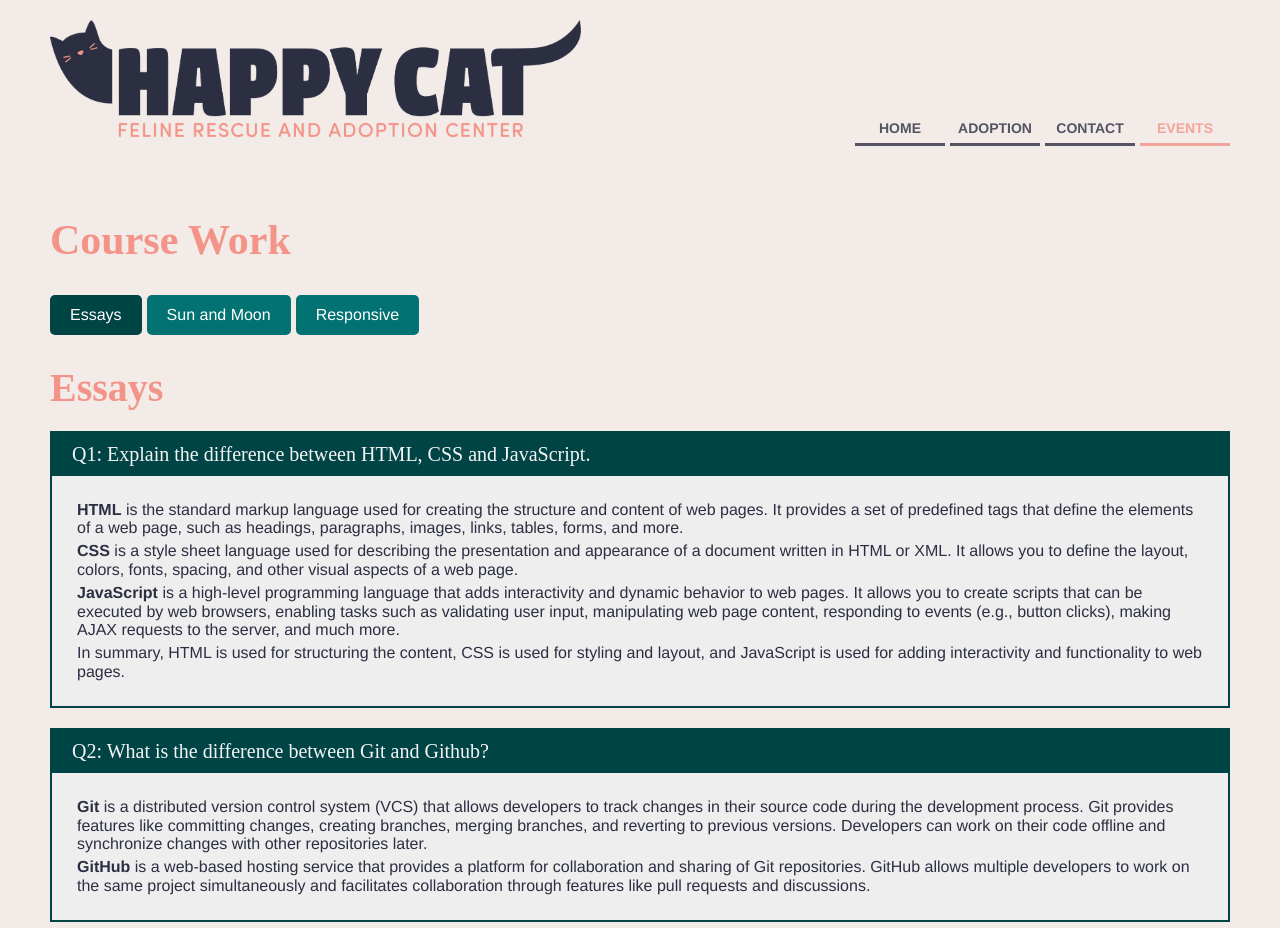
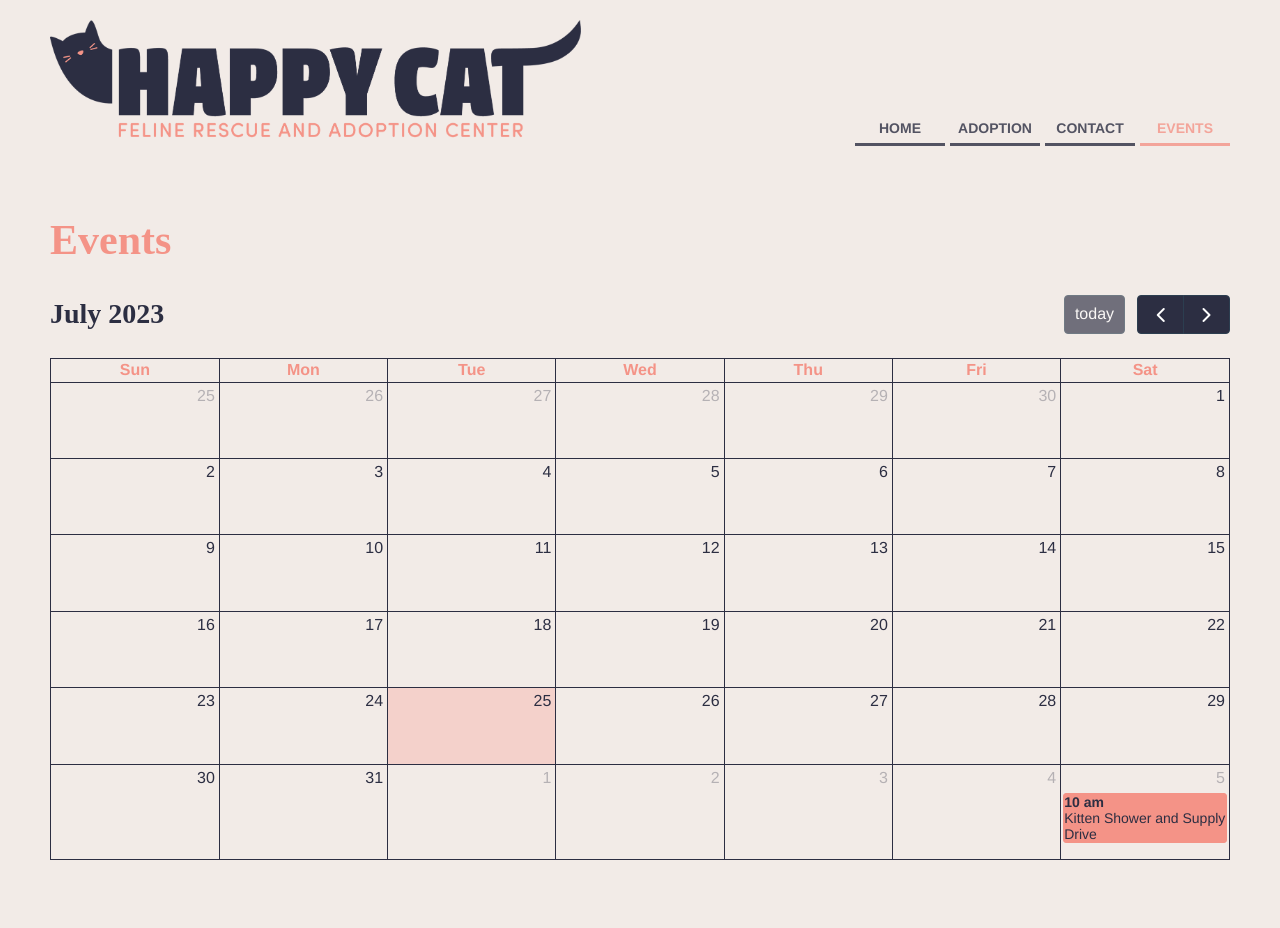
Before and after one commit to EvgIvanova/UCLAX-WEB1-Ivanova-Evgeniya, a React (Vite) app: page /#/course-work in a window 1280 px wide. Shown: the top 928 px of the page. Built offline with nearby package versions, Linux system fonts and the light colour scheme; a web font is replaced by a local one.

Commit message:
S15 Events Page

```diff
--- a/package.json
+++ b/package.json
@@ -13,12 +13,16 @@
         "@fortawesome/fontawesome-svg-core": "^6.4.0",
         "@fortawesome/free-solid-svg-icons": "^6.4.0",
         "@fortawesome/react-fontawesome": "^0.2.0",
+        "@fullcalendar/core": "^6.1.8",
+        "@fullcalendar/daygrid": "^6.1.8",
+        "@fullcalendar/react": "^6.1.8",
         "axios": "^1.4.0",
         "json-server": "^0.17.3",
         "react": "^18.2.0",
         "react-dom": "^18.2.0",
         "react-responsive-carousel": "^3.2.23",
         "react-router-dom": "^6.14.1",
+        "react-tooltip": "^5.21.1",
         "sass": "^1.63.6",
         "styled-components": "^6.0.2",
         "uuid": "^9.0.0"
--- a/src/Common/css/global.scss
+++ b/src/Common/css/global.scss
@@ -13,7 +13,7 @@ body {
     font-family: "Degular", Helvetica, Arial, sans-serif;
 }
 body {
-    overflow-y: scroll;
+    overflow-y: auto;
     background-color: #f2ebe7;
     min-width: 300px;
 }
@@ -32,7 +32,6 @@ body.modal-open {
 }
 
 h1,
-h2,
 h3,
 h4,
 h5,
@@ -41,6 +40,13 @@ h6 {
     margin: 0px 0px 10px;
     color: #f49387;
 }
+
+h2 {
+    font-family: "New-Spirit", serif;
+    color: #2c2e42;
+    margin: 0px;
+}
+
 p {
     margin: 0px 0px 15px;
     font-size: 16px;
@@ -92,13 +98,21 @@ table {
     border: solid 1px #ccc;
     border-collapse: collapse;
     width: 100%;
-    margin: 20px 0px;
+    margin: 0px 0px;
 
     th,
     td {
         border: solid 1px #ccc;
         padding: 5px;
         vertical-align: top;
+    }
+
+    th {
+        color: #f49387;
+    }
+
+    td {
+        color: #2c2e42;
     }
 }
 
@@ -132,3 +146,26 @@ nav.sublinks a:hover,
 nav.sublinks a.active {
     background-color: #014444;
 }
+
+:root {
+    --fc-border-color: #2c2e42;
+    --fc-today-bg-color: #f4d1cb;
+    --fc-event-bg-color: #f49387;
+    --fc-event-border-color: #f49387;
+    --fc-button-bg-color: #2c2e42;
+    --fc-neutral-bg-color: #f4d1cb;
+    --fc-page-bg-color: #f2ebe7;
+}
+
+.fc {
+    p {
+        margin: 0px;
+        font-size: 14px;
+        padding: 0px;
+        white-space: normal;
+    }
+}
+
+.fc-cell-text {
+    white-space: normal;
+}
--- a/src/Pages/CourseWork/CourseWorkLayout.jsx
+++ b/src/Pages/CourseWork/CourseWorkLayout.jsx
@@ -1,21 +1,17 @@
 import styled from 'styled-components';
-import { Outlet, NavLink } from 'react-router-dom';
 
 /* Component ---------------------------*/
 import Inset from '@/Common/PagesLayout/Inset';
+import EventsCalendar from './EventsCalendar';
+
 
 const CourseWorkLayout = () => {
 	return (
 		<CourseWorkLayoutStyled className='CourseWorkLayout'>
 			<Inset>
-                <h1>Course Work</h1>
-                <nav className='sublinks'>
-                    <NavLink to="/course-work" end>Essays</NavLink>
-                    <NavLink to="/course-work/sun-and-moon">Sun and Moon</NavLink>
-                    <NavLink to="/course-work/responsive">Responsive</NavLink>
-                </nav>
+				<h1 id="headerevent">Events</h1>
+				<EventsCalendar />
 
-                <Outlet />
 			</Inset>
 		</CourseWorkLayoutStyled>
 	);
@@ -24,5 +20,13 @@ const CourseWorkLayout = () => {
 export default CourseWorkLayout;
 
 const CourseWorkLayoutStyled = styled.main`
+	h1 {
+		margin-bottom: 30px;
+	}
+
+	/* .Inset {
+		height: 900px;
+	} */
+
 
 `;
--- /dev/null
+++ b/src/Pages/CourseWork/EventsCalendar.jsx
@@ -0,0 +1,39 @@
+import React from 'react';
+
+/* 3rd party library ---------------------------*/
+import FullCalendar from '@fullcalendar/react';
+import dayGridPlugin from '@fullcalendar/daygrid'; // a plugin!
+
+
+function renderFCEvent(eventInfo) {
+	return (
+		<div>
+			<p><b>{eventInfo.event.extendedProps.time}</b></p>
+			<p>{eventInfo.event.title}</p>
+		</div>
+
+	);
+}
+
+export default class EventsCalendar extends React.Component {
+
+	render() {
+		return (
+			<FullCalendar
+				plugins={[dayGridPlugin]}
+				initialView="dayGridMonth"
+				events={[
+					{ title: 'Kitten Shower and Supply Drive', date: '2023-08-05', id: 'tooltip-id1', display: 'block', extendedProps: { time: '10 am' } },
+					{ title: 'Paws and Paint: A Cat-Themed Art Workshop', date: '2023-08-18', id: 'tooltip-id2', display: 'block', extendedProps: { time: '3 pm' } },
+					{ title: 'Meow & Mingle Adoption Event', date: '2023-09-06', id: 'tooltip-id3', display: 'block', extendedProps: { time: '11 am' } }
+				]}
+				height='auto'
+				contentHeight='auto'
+				defaultAllDay='true'
+				eventMouseEnter={this.handleMouseEnter}
+				eventContent={renderFCEvent}
+			/>
+		);
+	}
+
+};
--- a/src/api-server/emails-db.json
+++ b/src/api-server/emails-db.json
@@ -220,6 +220,36 @@
       "name": "bb",
       "email": "bb",
       "message": "bb"
+    },
+    {
+      "id": "767bac25-f9f6-467e-b59e-27124c42bca9",
+      "name": "",
+      "email": "",
+      "message": ""
+    },
+    {
+      "id": "1fc006c6-291c-49de-839f-c57774f9b445",
+      "name": "",
+      "email": "",
+      "message": ""
+    },
+    {
+      "id": "f8e84712-d012-403d-8fe3-d22dc5c5b6aa",
+      "name": "",
+      "email": "",
+      "message": ""
+    },
+    {
+      "id": "0c803da7-3b8b-492c-8adc-b0d1ce7f90c1",
+      "name": "",
+      "email": "",
+      "message": ""
+    },
+    {
+      "id": "068c10b9-ebe6-48e7-a7ff-fe335db7b03e",
+      "name": "",
+      "email": "",
+      "message": ""
     }
   ]
 }
```
Also changed, not shown: src/main.jsx (+8 -5 lines), 1 other file (tests, documents, lock files or other folders). Lines whose indentation alone changed are shown as unchanged.
